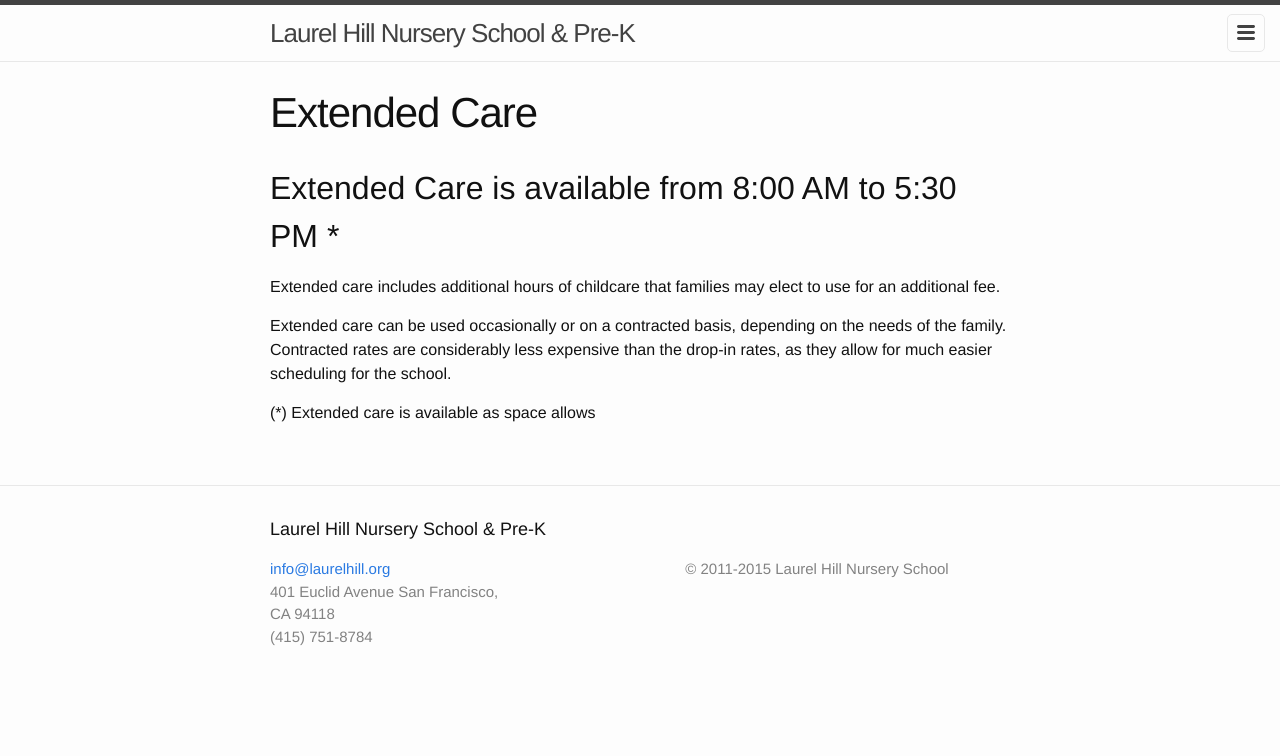
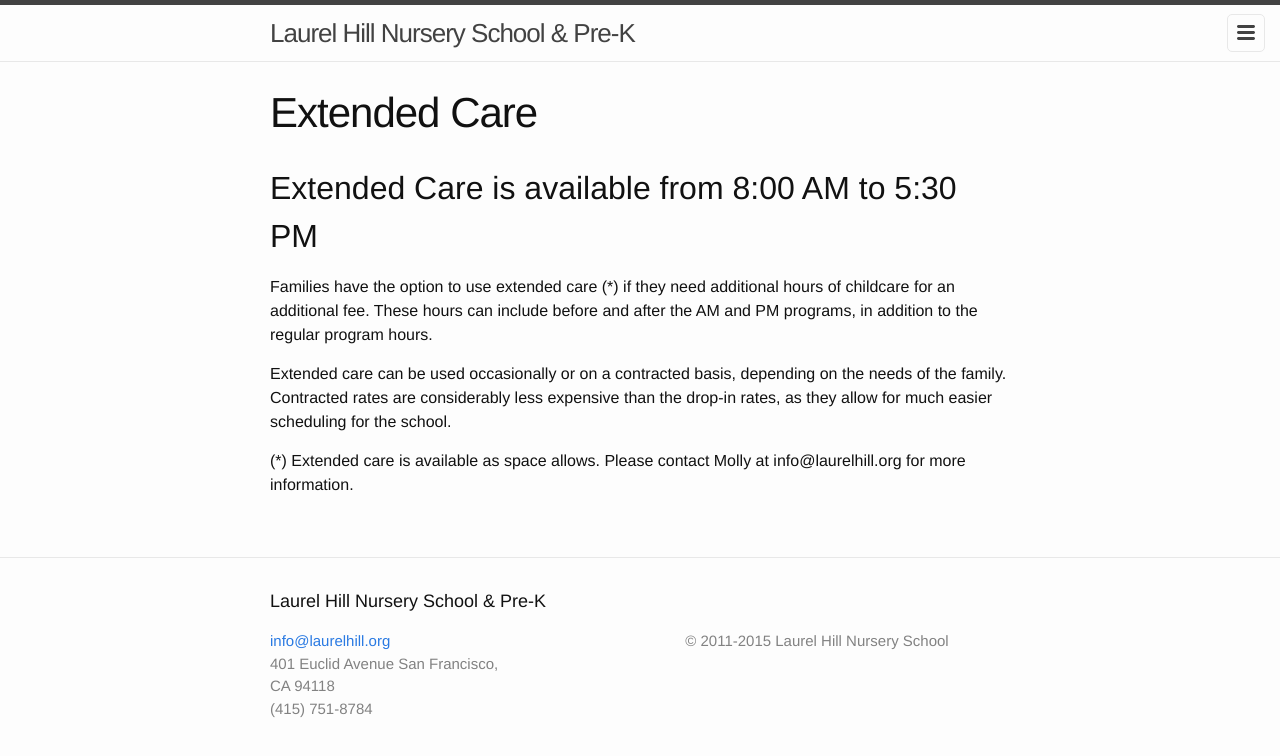
Before and after one commit to saliemchiu/lhns, a Jekyll site: the page built from _programs/extended-care.md, in a window 1280 px wide. Shown: the top 756 px of the page. Built offline with Jekyll 4.4.1, drawn with Linux system fonts in a browser that asks for light colours.

Commit message:
added subtitles to programs pages

```diff
--- a/_programs/extended-care.md
+++ b/_programs/extended-care.md
@@ -4,10 +4,10 @@
 permalink: /programs/extended-care/
 ---
 
-## Extended Care is available from 8:00 AM to 5:30 PM *
+## Extended Care is available from 8:00 AM to 5:30 PM
 
-Extended care includes additional hours of childcare that families may elect to use for an additional fee.
+Families have the option to use extended care (*) if they need additional hours of childcare for an additional fee. These hours can include before and after the AM and PM programs, in addition to the regular program hours.
 
 Extended care can be used occasionally or on a contracted basis, depending on the needs of the family. Contracted rates are considerably less expensive than the drop-in rates, as they allow for much easier scheduling for the school.
 
-(*) Extended care is available as space allows
+(*) Extended care is available as space allows. Please contact Molly at info@laurelhill.org for more information.
```
Also changed, not shown: _programs/pre-k.md (+3 -1 lines), _programs/preschool.md (+4 -2 lines).
